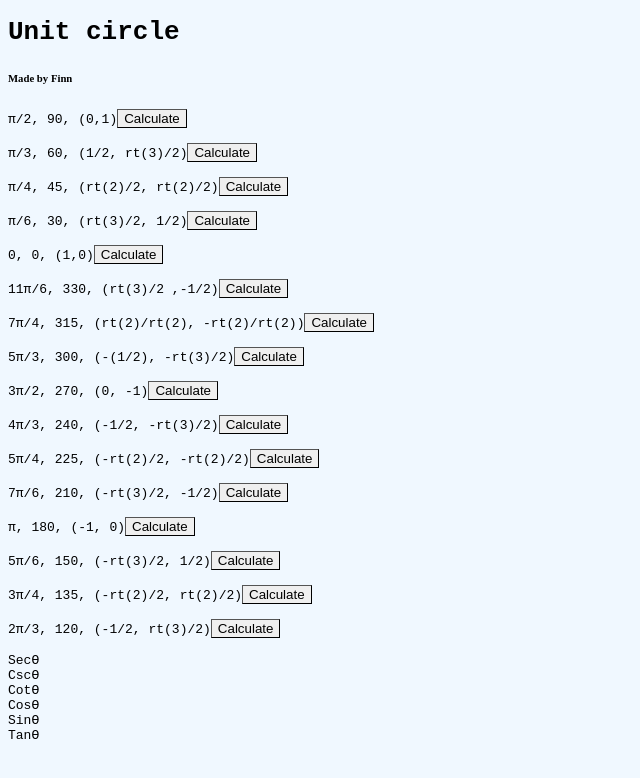
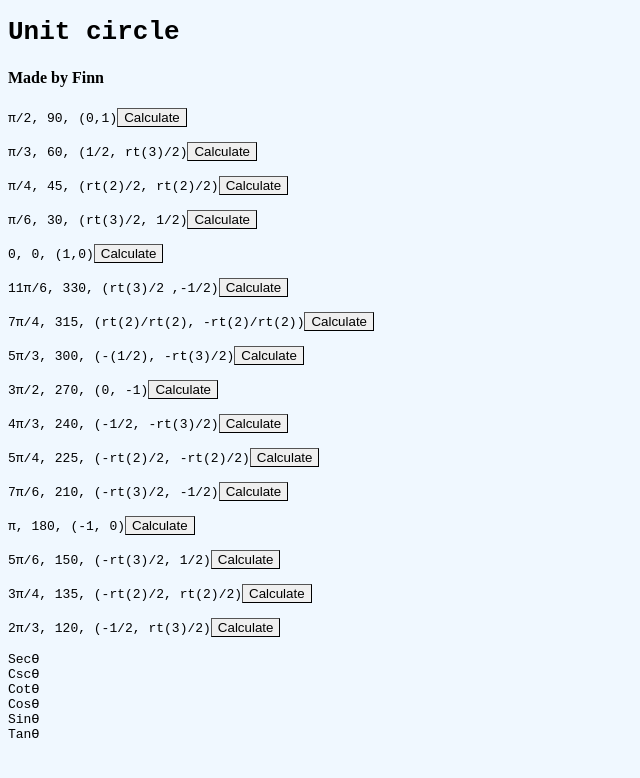
Before and after one commit to finnycode/trighelper2.0, a plain HTML site: page index.html in a window 1280 px wide. Shown: the whole page, without its empty margins (0-640 px from the left). Drawn offline with Linux system fonts and the light colour scheme.

Commit message:
Update index.html

```diff
--- a/index.html
+++ b/index.html
@@ -8,7 +8,7 @@
 </head>
 <body>
         <h1>Unit circle</h1>
-        <h6>Made by Finn</h6>
+        <h4>Made by Finn</h4>
 
 
     <div unitcirclediv style="display: block-inline;">
```
